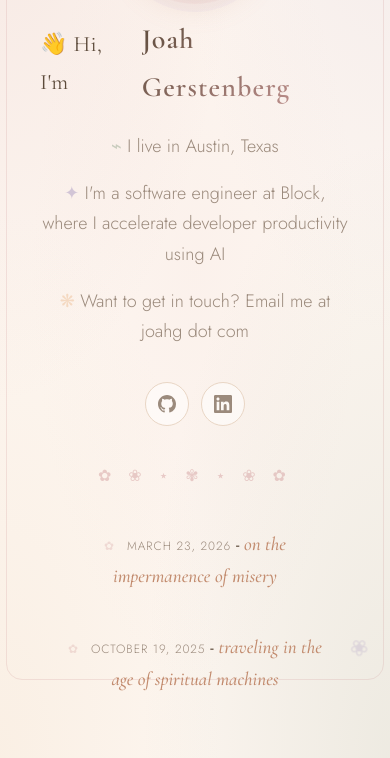
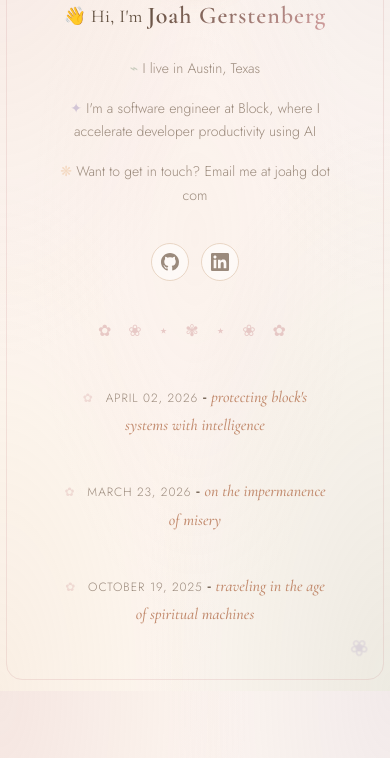
Before and after one commit to joahg/joahg.dev, a Jekyll site: the page built from index.html, in a window 390 px wide, cut to the strip 214-972 px from the top of the page. Built offline with Jekyll 4.4.1, drawn with Linux system fonts in a browser that asks for light colours; after the commit the page ends 905 px from its top, so only the background shows below that.

Commit message:
Add external post support, feature Block engineering post, improve mobile typography
Amp-Thread-ID: https://ampcode.com/threads/T-019d6fc6-4e24-76a8-8814-c28f74dc7fdb
Co-authored-by: Amp <amp@ampcode.com>

```diff
--- /dev/null
+++ b/_posts/2026-04-02-protecting-our-systems-with-intelligence.md
@@ -0,0 +1,5 @@
+---
+title: protecting block's systems with intelligence
+date: 2026-04-02
+external_url: https://engineering.block.xyz/blog/protecting-our-systems-with-intelligence
+---
--- a/assets/css/style.css
+++ b/assets/css/style.css
@@ -586,20 +586,36 @@ body {
     }
 
     .greeting {
-        font-size: 22px;
+        font-size: 18px;
     }
 
     .profile h1 {
-        font-size: 28px;
+        font-size: 24px;
     }
 
     .profile-pic {
-        width: 130px;
-        height: 130px;
+        width: 110px;
+        height: 110px;
+    }
+
+    .location,
+    .profession,
+    .contact {
+        font-size: 14px;
+        max-width: 280px;
+    }
+
+    .social-links a {
+        width: 38px;
+        height: 38px;
+    }
+
+    .recent-posts a {
+        font-size: 16px;
     }
 
     .post-header h1 {
-        font-size: 32px;
+        font-size: 28px;
     }
 
     .post-content {
--- a/index.html
+++ b/index.html
@@ -31,7 +31,7 @@ layout: default
       {% for post in site.posts %}
       <li>
         <time datetime="{{ post.date | date_to_xmlschema }}">{{ post.date | date: "%B %d, %Y" }}</time> -
-        <a href="{{ post.url | relative_url }}">{{ post.title }}</a>
+        <a href="{% if post.external_url %}{{ post.external_url }}{% else %}{{ post.url | relative_url }}{% endif %}"{% if post.external_url %} target="_blank" rel="noopener"{% endif %}>{{ post.title }}</a>
       </li>
       {% endfor %}
     </ul>
```
